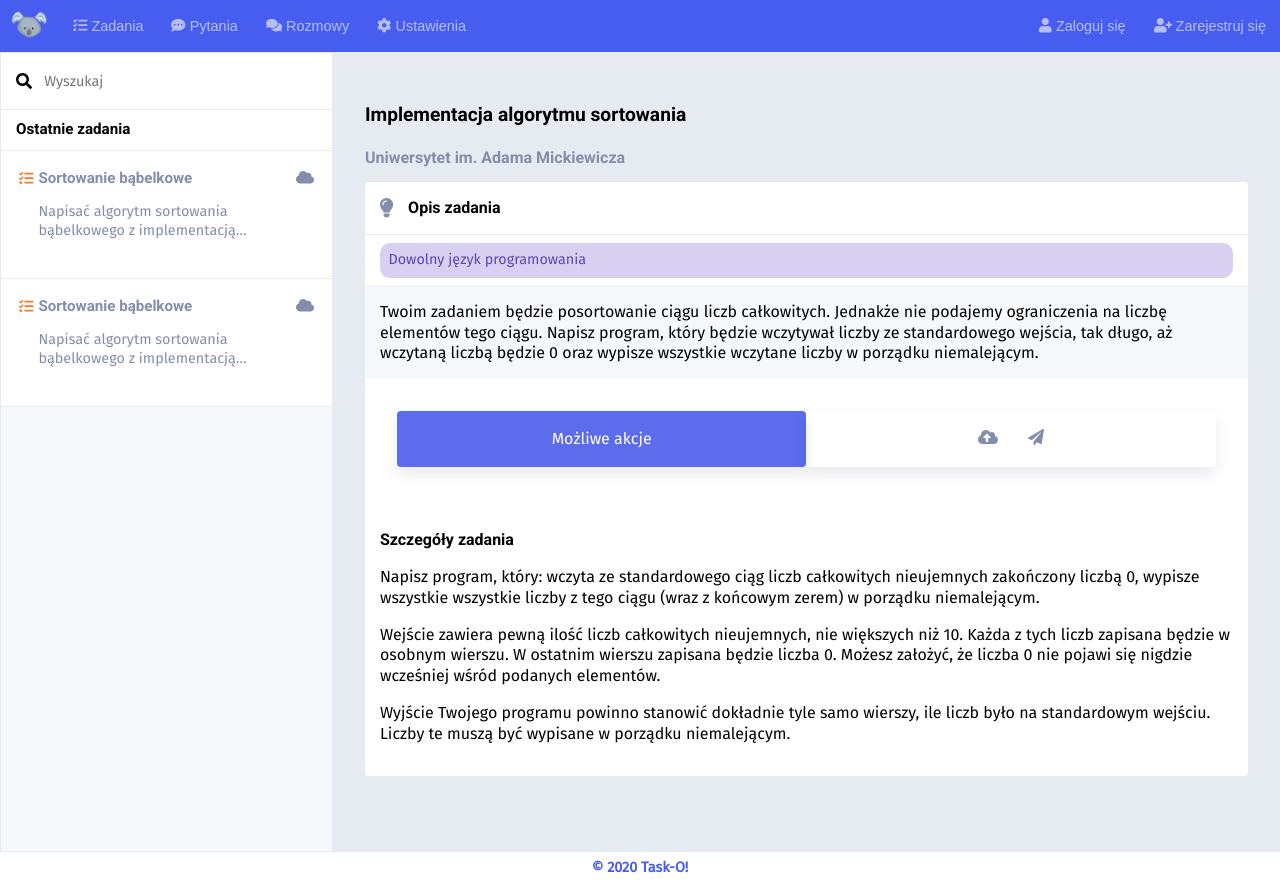
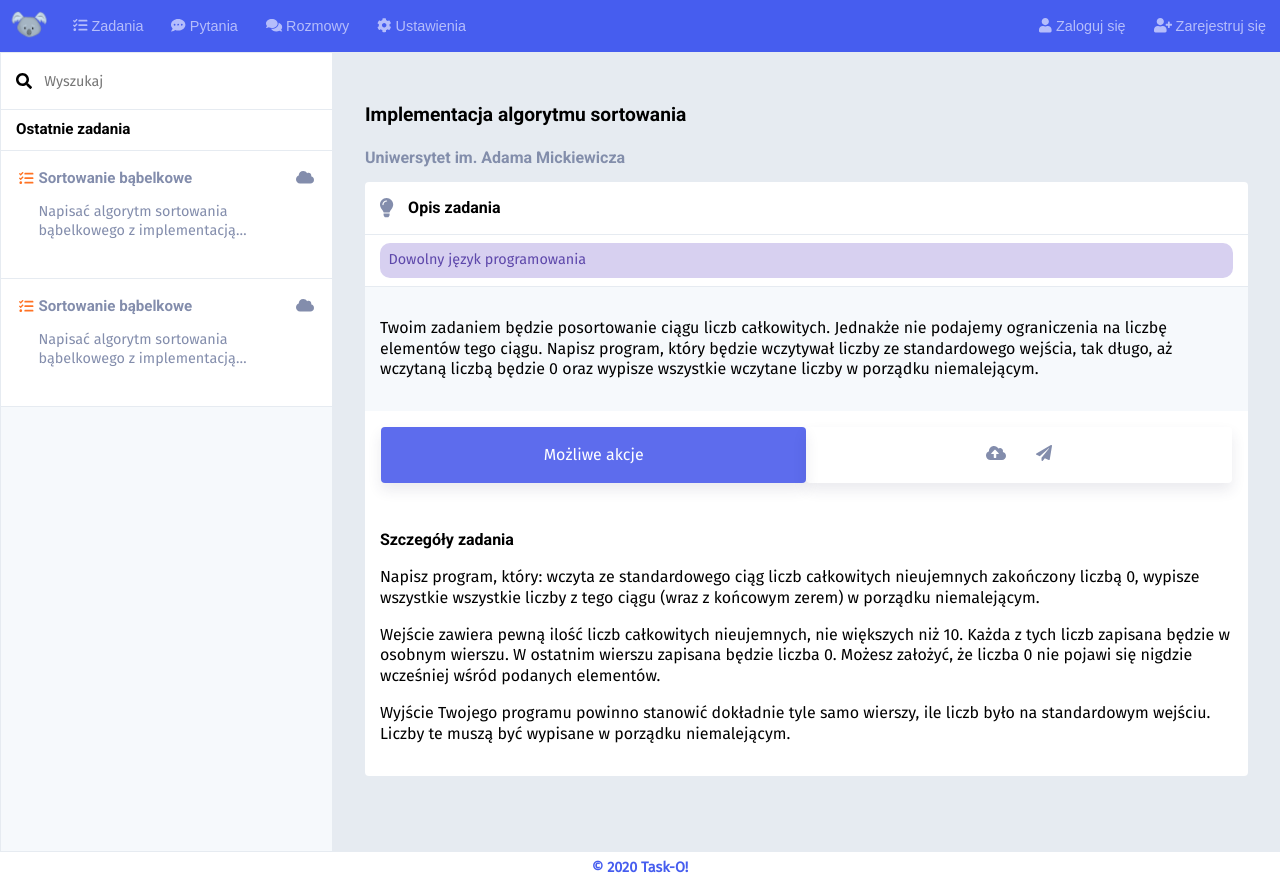
Before and after one commit to FilipHalon/Task-O, a React (Create React App) app: page /task-details in a window 1280 px wide. Built offline with nearby package versions, Linux system fonts and the light colour scheme.

Commit message:
HTML and the styling of Task Details revised.

```diff
--- a/src/views/TaskDetails/StyledTaskDetails.jsx
+++ b/src/views/TaskDetails/StyledTaskDetails.jsx
@@ -9,19 +9,19 @@ export const ProgrammingLangDiv = styled.div`
     border-bottom: ${props => props.theme.taskSidebarBorder};
 `;
 
-export const TaskDescDiv = styled.div`
+export const TaskDescSection = styled.section`
     padding: 15px;
     background: ${props => props.isSummary && props.theme.secondaryLightColor};
 `;
 
-export const ActionDiv = styled.div`
+export const ActionSection = styled.section`
     display: flex;
     height: 3.5em;
-    padding: 2em;
+    padding: 1em;
     border-radius: 4px;
 `;
 
-export const ActionSubDiv = styled.div`
+export const ActionDiv = styled.div`
     display: flex;
     align-items: center;
     justify-content: center;
@@ -31,7 +31,7 @@ export const ActionSubDiv = styled.div`
     border-radius: 4px;
 `;
 
-export const LeftActionDiv = styled(ActionSubDiv)`
+export const LeftActionDiv = styled(ActionDiv)`
     background: ${props => props.theme.buttonBlue};
     color: ${props => props.theme.primaryLightColor};
     font-size: 90%;
--- a/src/views/TaskDetails/TaskDetails.jsx
+++ b/src/views/TaskDetails/TaskDetails.jsx
@@ -2,7 +2,7 @@ import React from 'react';
 import { faLightbulb, faCloudUploadAlt, faPaperPlane } from '@fortawesome/free-solid-svg-icons';
 import { Link } from 'react-router-dom';
 import { GeneralInfoSection, H2, Img, Article, HeadingSection, StyledIcon, H3, ProgrammingLangP, TaskDetailsStyledUploadIcon, GeneralInfoH1 } from '../Styled';
-import { ProgrammingLangDiv, TaskDescDiv, ActionDiv, ActionSubDiv, LeftActionDiv } from './StyledTaskDetails';
+import { ProgrammingLangDiv, TaskDescSection, ActionSection, ActionDiv, LeftActionDiv } from './StyledTaskDetails';
 
 export default () => {
     return (
@@ -36,29 +36,29 @@ export default () => {
                     </div> */}
                     <ProgrammingLangP>Dowolny język programowania</ProgrammingLangP>
                 </ProgrammingLangDiv>
-                <TaskDescDiv isSummary>
-                    Twoim zadaniem będzie posortowanie ciągu liczb całkowitych. Jednakże nie podajemy ograniczenia na liczbę elementów tego ciągu. Napisz program, który będzie wczytywał liczby ze standardowego wejścia, tak długo, aż wczytaną liczbą będzie 0 oraz wypisze wszystkie wczytane liczby w porządku niemalejącym.
-                </TaskDescDiv>
-                <ActionDiv>
+                <TaskDescSection isSummary>
+                    <p>Twoim zadaniem będzie posortowanie ciągu liczb całkowitych. Jednakże nie podajemy ograniczenia na liczbę elementów tego ciągu. Napisz program, który będzie wczytywał liczby ze standardowego wejścia, tak długo, aż wczytaną liczbą będzie 0 oraz wypisze wszystkie wczytane liczby w porządku niemalejącym.</p>
+                </TaskDescSection>
+                <ActionSection>
                     <LeftActionDiv>Możliwe akcje</LeftActionDiv>
-                    <ActionSubDiv>
+                    <ActionDiv>
                         <Link to="/new-solution-add">
                             <TaskDetailsStyledUploadIcon icon={faCloudUploadAlt} />
                         </Link>
                         <Link to="/new-solution-add">
                             <TaskDetailsStyledUploadIcon icon={faPaperPlane} />
                         </Link>
-                    </ActionSubDiv>
-                </ActionDiv>
-                <TaskDescDiv>
+                    </ActionDiv>
+                </ActionSection>
+                <TaskDescSection>
                     <H3>Szczegóły zadania</H3>
                     <div>
                         <p>Napisz program, który: wczyta ze standardowego ciąg liczb całkowitych nieujemnych zakończony liczbą 0, wypisze wszystkie wszystkie liczby z tego ciągu (wraz z końcowym zerem) w porządku niemalejącym.</p>
                         <p>Wejście zawiera pewną ilość liczb całkowitych nieujemnych, nie większych niż 10. Każda z tych liczb zapisana będzie w osobnym wierszu. W ostatnim wierszu zapisana będzie liczba 0. Możesz założyć, że liczba 0 nie pojawi się nigdzie wcześniej wśród podanych elementów.</p>
                         <p>Wyjście Twojego programu powinno stanowić dokładnie tyle samo wierszy, ile liczb było na standardowym wejściu. Liczby te muszą być wypisane w porządku niemalejącym.</p>
                     </div>
-                </TaskDescDiv>
+                </TaskDescSection>
             </Article>
         </>
     )
-}
+};
```
